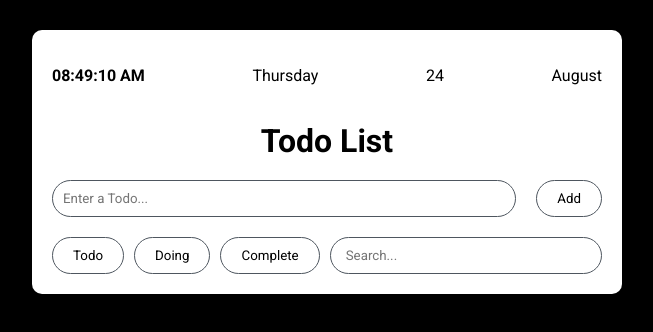
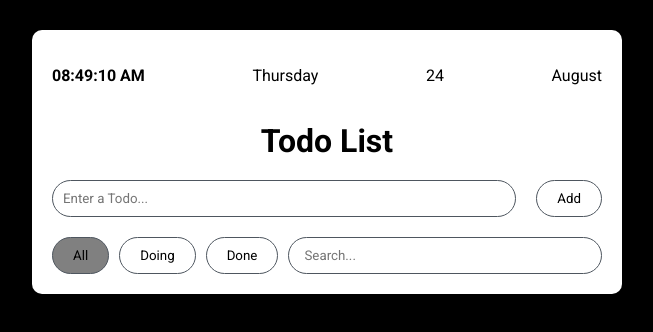
Before and after one commit to Nakky123/TodoList_Project, a React (Vite) app: page / in a window 1280 px wide. Shown: the top 332 px of the page, without its empty margins (313-966 px from the left). Built offline with nearby package versions, Linux system fonts and the light colour scheme.

Commit message:
Add some style to button and some function to button

```diff
--- a/src/App.jsx
+++ b/src/App.jsx
@@ -1,11 +1,13 @@
-import React from "react";
+import React, { useState } from "react";
 import "./index.css";
 import TodoList from "./Components/TodoList/TodoList";
 
 function App() {
+  const [index, setIndex] = useState(0);
+  const setIndexId = (index) => setIndex(index);
   return (
     <div>
-      <TodoList />
+      <TodoList indexId={index} setIndex={setIndex} />
     </div>
   );
 }
--- a/src/Components/TodoList/TodoList.css
+++ b/src/Components/TodoList/TodoList.css
@@ -9,6 +9,11 @@
   outline: none;
   flex-grow: 1;
 }
+
+.btn.btn-active {
+  background-color: var(--hover-color);
+}
+
 body {
   font-family: Arial, sans-serif;
   margin: 0;
--- a/src/Components/TodoList/TodoList.jsx
+++ b/src/Components/TodoList/TodoList.jsx
@@ -3,7 +3,7 @@ import TodoItem from "../TodoItem/Todoitem";
 import "../TodoList/TodoList.css";
 import DateDisplay from "../DateDisplay/DateDisplay";
 
-function TodoList() {
+function TodoList({ indexId, setIndex }) {
   const [todos, setTodos] = useState(() => {
     const localValue = localStorage.getItem("ITEMS");
     if (localValue === null) return [];
@@ -36,15 +36,33 @@ function TodoList() {
     }
   };
 
-  const handleKeyDown = (event) => {
-    if (event.key === "Enter") {
-      handleAddTodo();
+  const handleEditTodo = (id) => {
+    const editedTodo = todos.find((todo) => todo.id === id);
+    if (editedTodo) {
+      setCurrentTodo(editedTodo.text);
+      setEditId(id);
     }
   };
 
-  const handleEditTodo = (id) => {
-    setCurrentTodo(todos.find((todo) => todo.id === id).text);
-    setEditId(id);
+  const handleSaveEdit = () => {
+    if (editId !== null) {
+      const updatedTodos = todos.map((todo) =>
+        todo.id === editId ? { ...todo, text: currentTodo } : todo
+      );
+      setTodos(updatedTodos);
+      setCurrentTodo("");
+      setEditId(null);
+    }
+  };
+
+  const handleKeyDown = (event) => {
+    if (event.key === "Enter") {
+      if (editId !== null) {
+        handleSaveEdit();
+      } else {
+        handleAddTodo();
+      }
+    }
   };
 
   const handleComplete = (id) => {
@@ -90,6 +108,8 @@ function TodoList() {
     t.text.toLowerCase().includes(searchQuery.toLowerCase())
   );
 
+  const titleBtn = ["All", "Doing", "Done"];
+
   return (
     <div>
       <div className="wrapper">
@@ -104,20 +124,25 @@ function TodoList() {
             onChange={handleTodoChange}
             onKeyDown={handleKeyDown}
           />
-          <button className="btn" onClick={handleAddTodo}>
+          <button
+            className="btn"
+            onClick={editId === null ? handleAddTodo : handleSaveEdit}
+          >
             {editId === null ? "Add" : "Save"}
           </button>
         </div>
         <div className="wrapper-3">
-          <button className="btn" onClick={() => setFilter("All")}>
-            Todo
-          </button>
-          <button className="btn" onClick={() => setFilter("Doing")}>
-            Doing
-          </button>
-          <button className="btn" onClick={() => setFilter("Complete")}>
-            Complete
-          </button>
+          {titleBtn.map((btn, index) => (
+            <button
+              className={index === indexId ? "btn btn-active" : "btn"}
+              onClick={() => {
+                setFilter(btn);
+                setIndex(index);
+              }}
+            >
+              {btn}
+            </button>
+          ))}
           <input
             type="text"
             className="search"
```
Also changed, not shown: doc/convention.md (+20 -0 lines).
